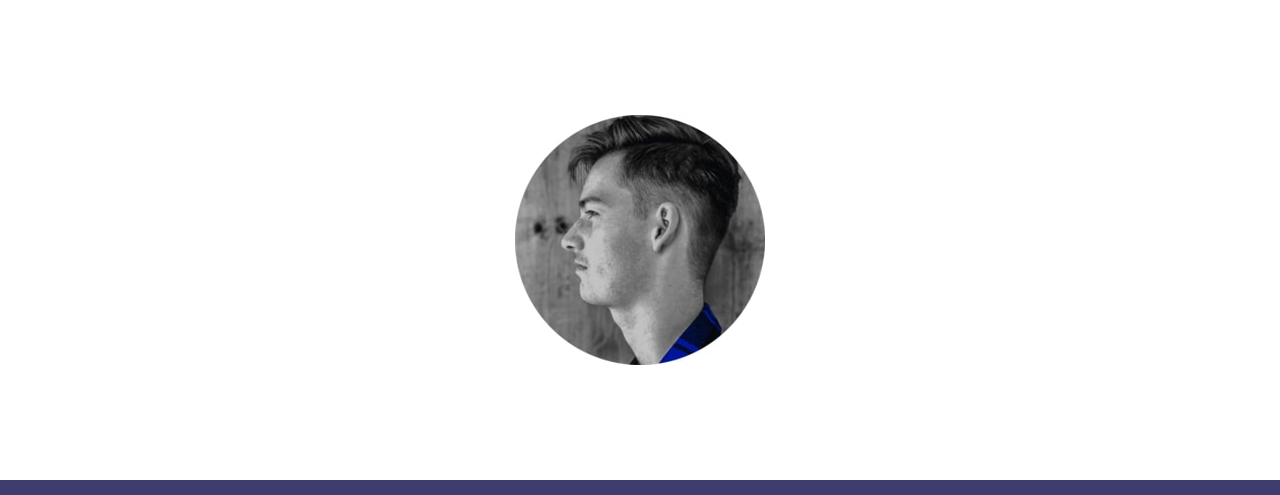
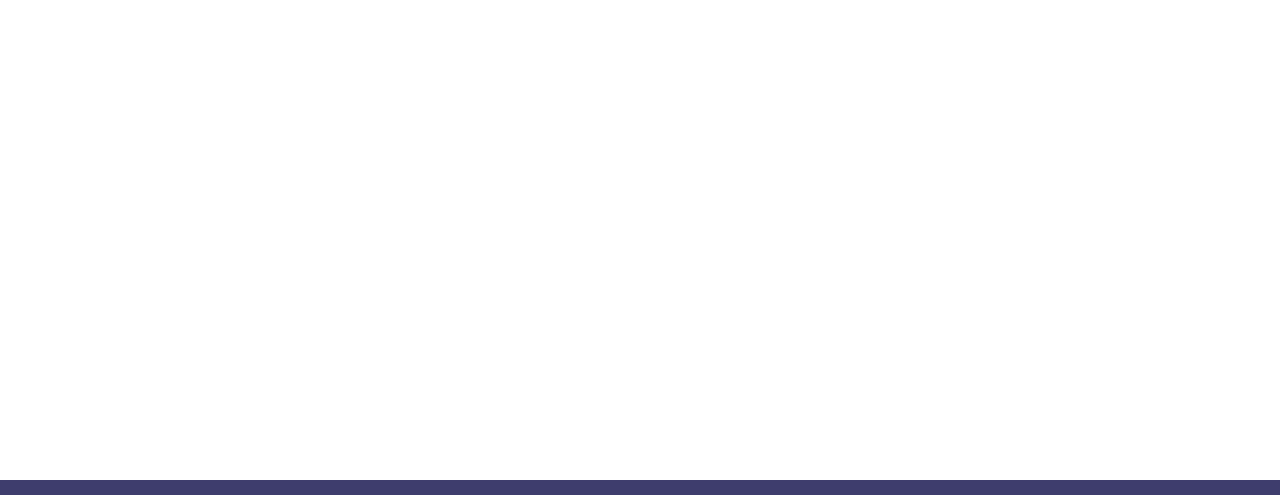
Before and after one commit to Vanture/timtwiest.nl, a plain HTML site: page index.html in a window 1280 px wide. Shown: the top 495 px of the page. Drawn offline with Linux system fonts and the light colour scheme.

```diff
--- a/index.html
+++ b/index.html
@@ -52,7 +52,7 @@
 
   <body>
     <div class="header">
-      <img src="./assets/images/me.png" alt="me" />
+
     </div>
 
     <main class="container">
```
